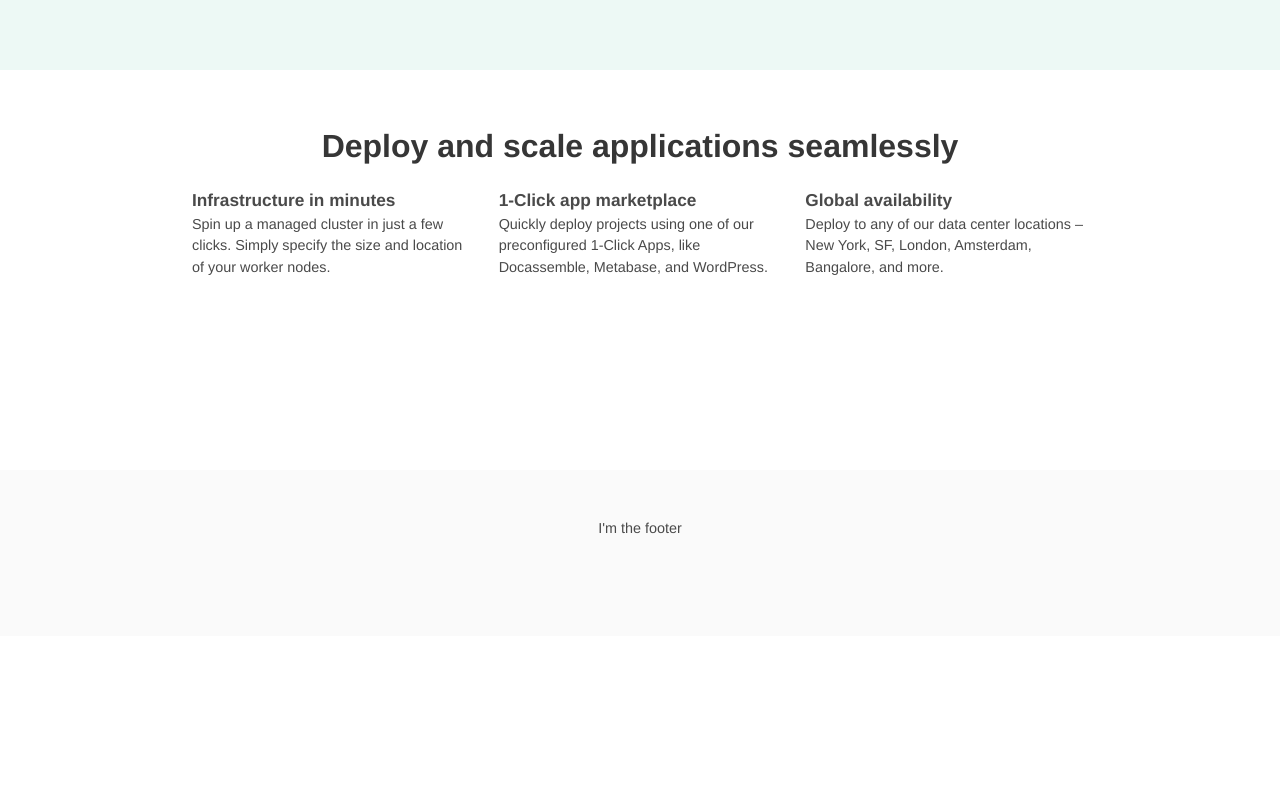
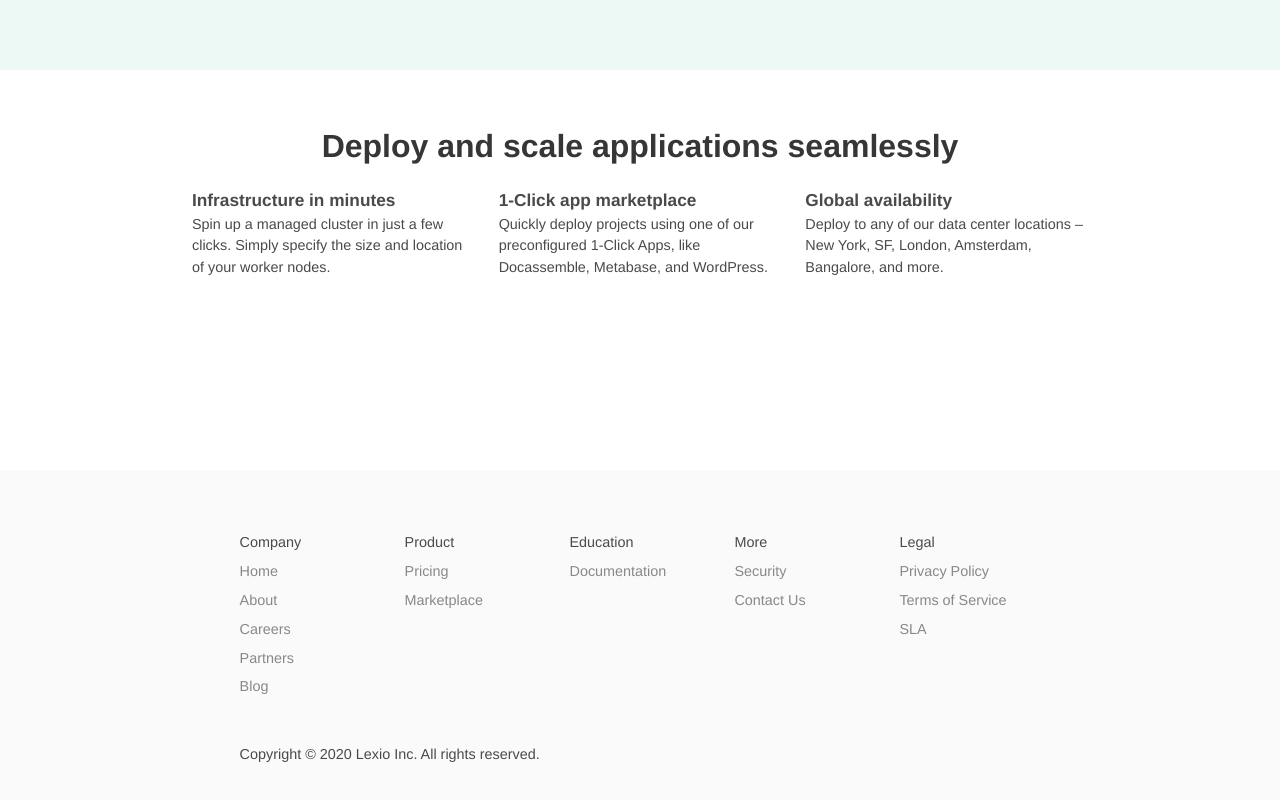
Before and after one commit to kwngo/lexio-web, a Next.js app: page / in a window 1280 px wide. Shown: the part 692-1492 px from the top of the page. Before the commit the page ends 1328 px from the top, so only its background shows below. Built offline with nearby package versions, Linux system fonts and the light colour scheme.

Commit message:
Add a footer

```diff
--- a/pages/index.js
+++ b/pages/index.js
@@ -43,8 +43,38 @@ const Home = () => (
       </div>
     </section>
     <footer className="footer">
-      <div className="content has-text-centered">
-        <span>I'm the footer</span>
+      <div class="container footer-container">
+        <div className="columns footer-content">
+          <div className="column">
+            <p className="footer-head">Company</p>
+            <p><a className="footer-link">Home</a></p>
+            <p><a className="footer-link">About</a></p>
+            <p><a className="footer-link">Careers</a></p>
+            <p><a className="footer-link">Partners</a></p>
+            <p><a className="footer-link">Blog</a></p>
+          </div>
+          <div className="column">
+            <p className="footer-head">Product</p>
+            <p><a className="footer-link">Pricing</a></p>
+            <p><a className="footer-link">Marketplace</a></p>
+          </div>
+          <div className="column">
+            <p className="footer-head">Education</p>
+            <p><a className="footer-link">Documentation</a></p>
+          </div>
+          <div className="column">
+            <p className="footer-head">More</p>
+            <p><a className="footer-link">Security</a></p>
+            <p><a className="footer-link">Contact Us</a></p>
+          </div>
+          <div className="column">
+            <p className="footer-head">Legal</p>
+            <p><a className="footer-link">Privacy Policy</a></p>
+            <p><a className="footer-link">Terms of Service</a></p>
+            <p><a className="footer-link">SLA</a></p>
+          </div>
+        </div>
+        <p>Copyright © 2020 Lexio Inc. All rights reserved.</p>
       </div>
     </footer>
   </Layout>
--- a/styles/styles.scss
+++ b/styles/styles.scss
@@ -255,3 +255,20 @@ body {
     opacity: 0.75;
   }
 }
+
+.footer-container {
+  width: 65%;
+}
+
+.footer-content {
+  padding: 1em 0;
+}
+
+.footer-head {
+}
+
+.footer-link {
+  display: block;
+  color: #888;
+  margin: 0.5em 0;
+}
```
